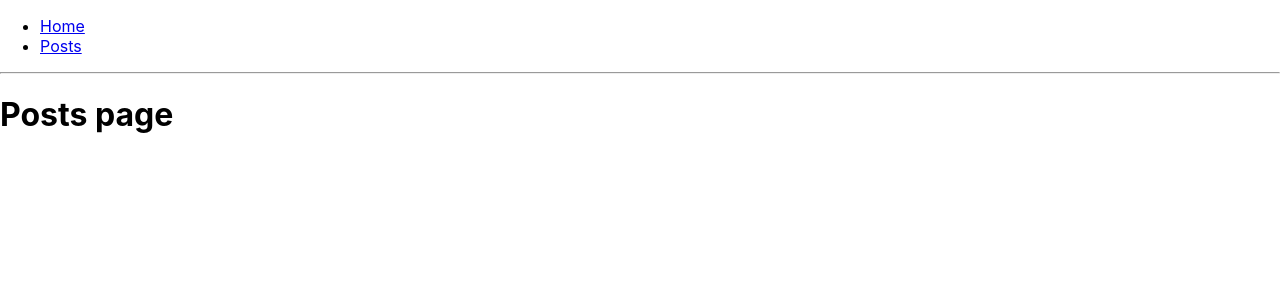
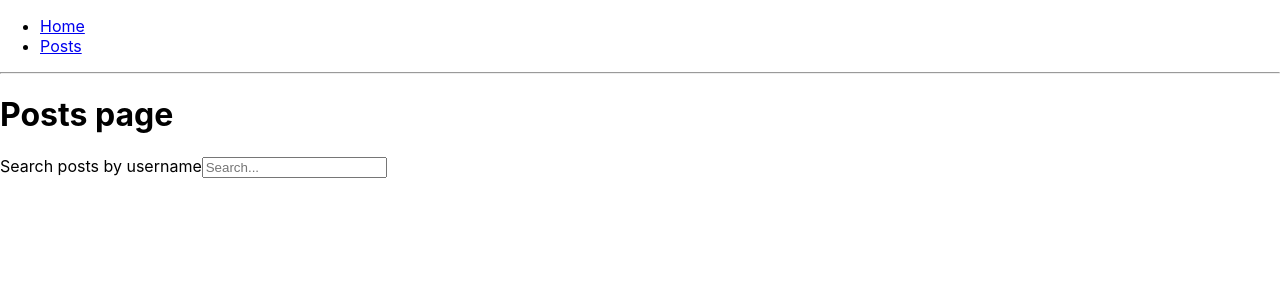
Before and after one commit to ZulianTiger/q, a React (Create React App) app: page /posts in a window 1280 px wide. Shown: the top 300 px of the page. Built offline with nearby package versions, Linux system fonts and the light colour scheme.

Commit message:
Create withLogger HOC

```diff
--- /dev/null
+++ b/src/components/TextInput.tsx
@@ -0,0 +1,33 @@
+import React from "react";
+import withLogger from "../hoc/Logger";
+
+interface TextInputProps {
+  value: string;
+  placeholder?: string;
+  type?: string;
+  label: string;
+  onValueChange: (newValue: string) => void;
+}
+
+const TextInput: React.FC<TextInputProps> = ({
+  value,
+  placeholder,
+  type = "text",
+  label,
+  onValueChange,
+}) => {
+  return (
+    <div>
+      <label htmlFor={`${label}-text-input`}>{label}</label>
+      <input
+        id={`${label}-text-input`}
+        value={value}
+        placeholder={placeholder}
+        type={type}
+        onChange={(e) => onValueChange(e.target.value)}
+      />
+    </div>
+  );
+};
+
+export default withLogger({ componentName: "TextInput" })(TextInput);
--- /dev/null
+++ b/src/hoc/Logger.tsx
@@ -0,0 +1,22 @@
+import { useEffect, ComponentType } from "react";
+
+interface LoggerProps {
+  componentName: string;
+  message?: string;
+}
+
+const withLogger = ({ componentName, message = "Hello from" }: LoggerProps) => {
+  return function <T extends ComponentType<any>>(WrappedComponent: T) {
+    const WithLogger: React.FC<any> = (props) => {
+      useEffect(() => {
+        console.log(`${message} ${componentName}`);
+      }, [componentName, message]);
+
+      return <WrappedComponent {...props} />;
+    };
+
+    return WithLogger;
+  };
+};
+
+export default withLogger;
--- a/src/router/routes/Posts.tsx
+++ b/src/router/routes/Posts.tsx
@@ -1,7 +1,22 @@
+import { useState } from "react";
+import TextInput from "../../components/TextInput";
+
 export default function Posts() {
+  const [search, setSearch] = useState("");
+
+  const handleSearchChange = (newValue: string) => {
+    setSearch(newValue);
+  };
+
   return (
     <div>
       <h1>Posts page</h1>
+      <TextInput
+        value={search}
+        placeholder="Search..."
+        label="Search posts by username"
+        onValueChange={handleSearchChange}
+      />
     </div>
   );
 }
```
